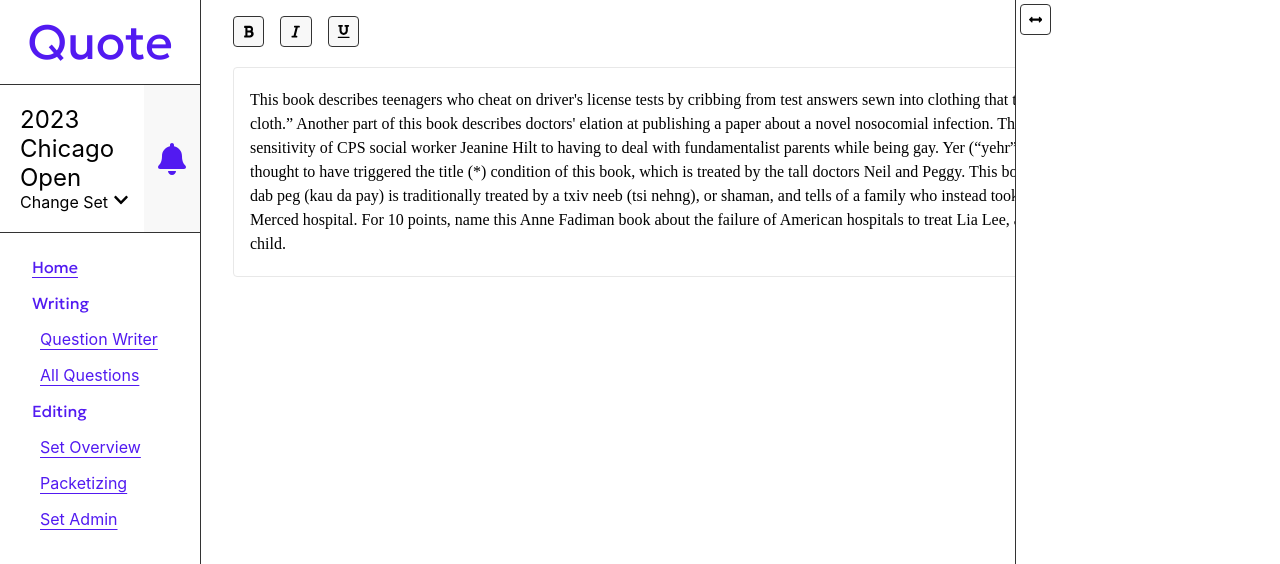
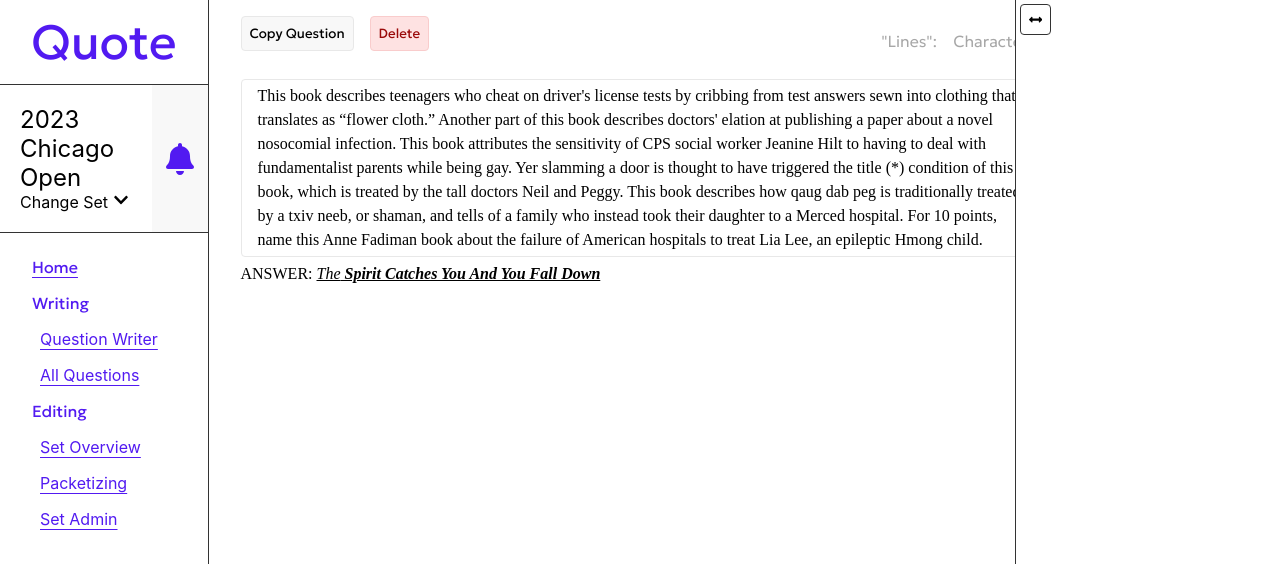
Before and after one commit to grapesmoker/qb-question-platform, a React (Create React App) app in the folder client/: page /slate in a window 1280 px wide. Shown: the top 564 px of the page. Built offline with nearby package versions, Linux system fonts and the light colour scheme.

Commit message:
add basic PG functionality, answerline skeleton

```diff
--- /dev/null
+++ b/client/src/components/answerline.js
@@ -0,0 +1,16 @@
+export function Answerline() {
+  return (
+    <span className="main-answer">
+      ANSWER:{" "}
+      <u>
+        <em>
+          The<strong> Spirit Catches You And You Fall Down</strong>
+        </em>
+      </u>
+    </span>
+  );
+}
+
+const MainAnswer = ({ children }) => {
+  <span className="main-answer">ANSWER: {children}</span>;
+};
--- a/client/src/components/slateEditor.css
+++ b/client/src/components/slateEditor.css
@@ -1,8 +1,13 @@
 .editor-container {
   display: flex;
   flex-direction: column;
-  row-gap: .5em;
-  width: 60em;
+  row-gap: 0.5em;
+  width: 80%;
+  max-width: 800px;
+}
+
+p {
+  display: inline;
 }
 
 [data-slate-editor="true"] {
@@ -86,8 +91,13 @@ accept {
 .bubble-menu {
   display: flex;
   background-color: var(--primary-color);
-  opacity: .9;
+  opacity: 0.9;
   border-radius: 4px;
+  position: absolute;
+  z-index: 1;
+  top: -10000px;
+  left: -10000px;
+  margin-top: -6px;
 }
 
 .bubble-menu button {
@@ -112,3 +122,7 @@ accept {
 .answerline-editor {
   flex-grow: 1;
 }
+
+.main-answer {
+  font-family: 'Times New Roman', Times, serif;
+}
--- a/client/src/components/slateEditor.js
+++ b/client/src/components/slateEditor.js
@@ -1,10 +1,11 @@
 import React, { useCallback, useMemo } from "react";
 import isHotkey from "is-hotkey";
 import { Editable, withReact, Slate } from "slate-react";
-import { createEditor, Editor } from "slate";
+import { createEditor } from "slate";
 import { withHistory } from "slate-history";
 import "./slateEditor.css";
-import { SlateToolbar, toggleMark } from "./slateToolbar";
+import { SlateToolbar, HoveringToolbar, toggleMark } from "./slateToolbar";
+import { Answerline } from "./answerline";
 
 const HOTKEYS = {
   "mod+b": "bold",
@@ -16,16 +17,17 @@ const SlateEditor = () => {
   const renderElement = useCallback((props) => <Element {...props} />, []);
   const renderLeaf = useCallback((props) => <Leaf {...props} />, []);
 
-  const editor = useMemo(() => withHistory(withReact(createEditor())), []);
+  const editor = useMemo(() => withInlines(withReact(withHistory(createEditor()))), []);
 
   return (
     <div className="editor-container">
       <Slate editor={editor} initialValue={initialValue}>
-        <SlateToolbar />
+        <SlateToolbar editor={editor} />
+        <HoveringToolbar />
         <Editable
           renderElement={renderElement}
           renderLeaf={renderLeaf}
-          placeholder="Enter some rich text…"
+          placeholder="Write a question…"
           spellCheck
           autoFocus
           onKeyDown={(event) => {
@@ -38,6 +40,7 @@ const SlateEditor = () => {
             }
           }}
         />
+        <Answerline />
       </Slate>
     </div>
   );
@@ -46,41 +49,12 @@ const SlateEditor = () => {
 const Element = ({ attributes, children, element }) => {
   const style = { textAlign: element.align };
   switch (element.type) {
-    case "block-quote":
+    case "pronunciation-guide":
       return (
-        <blockquote style={style} {...attributes}>
+        <span style={style} {...attributes}>
           {children}
-        </blockquote>
-      );
-    case "bulleted-list":
-      return (
-        <ul style={style} {...attributes}>
-          {children}
-        </ul>
-      );
-    case "heading-one":
-      return (
-        <h1 style={style} {...attributes}>
-          {children}
-        </h1>
-      );
-    case "heading-two":
-      return (
-        <h2 style={style} {...attributes}>
-          {children}
-        </h2>
-      );
-    case "list-item":
-      return (
-        <li style={style} {...attributes}>
-          {children}
-        </li>
-      );
-    case "numbered-list":
-      return (
-        <ol style={style} {...attributes}>
-          {children}
-        </ol>
+          <span className="pronunciation-guide">("{element.pg}")</span>
+        </span>
       );
     default:
       return (
@@ -116,10 +90,40 @@ const initialValue = [
     type: "paragraph",
     children: [
       {
-        text: "This book describes teenagers who cheat on driver's license tests by cribbing from test answers sewn into clothing that translates as “flower cloth.” Another part of this book describes doctors' elation at publishing a paper about a novel nosocomial infection. This book attributes the sensitivity of CPS social worker Jeanine Hilt to having to deal with fundamentalist parents while being gay. Yer (“yehr”) slamming a door is thought to have triggered the title (*) condition of this book, which is treated by the tall doctors Neil and Peggy. This book describes how qaug dab peg (kau da pay) is traditionally treated by a txiv neeb (tsi nehng), or shaman, and tells of a family who instead took their daughter to a Merced hospital. For 10 points, name this Anne Fadiman book about the failure of American hospitals to treat Lia Lee, an epileptic Hmong child.",
+        text: "This book describes teenagers who cheat on driver's license tests by cribbing from test answers sewn into clothing that translates as “flower cloth.” Another part of this book describes doctors' elation at publishing a paper about a novel nosocomial infection. This book attributes the sensitivity of CPS social worker Jeanine Hilt to having to deal with fundamentalist parents while being gay. Yer slamming a door is thought to have triggered the title (*) condition of this book, which is treated by the tall doctors Neil and Peggy. This book describes how qaug dab peg is traditionally treated by a txiv neeb, or shaman, and tells of a family who instead took their daughter to a Merced hospital. For 10 points, name this Anne Fadiman book about the failure of American hospitals to treat Lia Lee, an epileptic Hmong child.",
       },
     ],
   },
 ];
 
+const withInlines = editor => {
+  const {
+    insertData,
+    insertText,
+    isInline,
+    isElementReadOnly,
+    isSelectable,
+  } = editor
+
+  editor.isInline = element =>
+    ['link', 'button', 'badge'].includes(element.type) || isInline(element)
+
+  editor.isElementReadOnly = element =>
+    element.type === 'badge' || isElementReadOnly(element)
+
+  editor.isSelectable = element =>
+    element.type !== 'badge' && isSelectable(element)
+
+  editor.insertText = text => {
+      insertText(text)
+  }
+
+  editor.insertData = data => {
+    insertData(data)
+  }
+
+  return editor
+}
+
+
 export default SlateEditor;
--- a/client/src/components/slateToolbar.js
+++ b/client/src/components/slateToolbar.js
@@ -1,19 +1,26 @@
-import { useSlate } from "slate-react";
-import { Editor } from "slate";
+import { useSlate, useFocused } from "slate-react";
+import { useRef, useEffect } from "react";
+import { Transforms, Editor, Range } from "slate";
 import { FaBold, FaItalic, FaUnderline, FaNapster } from "react-icons/fa";
 
 export function SlateToolbar() {
   return (
-    <div className="editor-toolbar-buttons">
-      <MarkButton format="bold" icon="bold" />
-      <MarkButton format="italic" icon="italic" />
-      <MarkButton format="underline" icon="underline" />
+    <div className="editor-toolbar">
+      <div className="editor-toolbar-buttons">
+        <button className="editor-toolbar-copy-question">Copy Question</button>
+        <button className="editor-toolbar-delete-question">Delete</button>
+      </div>
+      <div className="editor-toolbar-question-length">
+        <span>"Lines": </span>
+        <span>Characters: </span>
+      </div>
     </div>
   );
 }
 
 const MarkButton = ({ format, icon }) => {
   const editor = useSlate();
+
   switch (icon) {
     case "bold":
       var buttonIcon = <FaBold />;
@@ -40,6 +47,97 @@ const MarkButton = ({ format, icon }) => {
   );
 };
 
+const AddPGButton = () => {
+  const editor = useSlate();
+  return (
+    <button
+      onMouseDown={(event) => {
+        event.preventDefault();
+        const pg = window.prompt("Enter the pronunciation guide:");
+        if (!pg) return;
+        insertLink(editor, pg);
+      }}
+    >
+      PG
+    </button>
+  );
+};
+
+const insertLink = (editor, pg) => {
+  if (editor.selection) {
+    wrapLink(editor, pg);
+  }
+};
+
+const wrapLink = (editor, pg) => {
+  const { selection } = editor;
+  const isCollapsed = selection && Range.isCollapsed(selection);
+  const link = {
+    type: "pronunciation-guide",
+    pg,
+    children: isCollapsed ? [{ text: selection }] : [],
+  };
+
+  if (isCollapsed) {
+    Transforms.insertNodes(editor, link);
+  } else {
+    Transforms.wrapNodes(editor, link, { split: true });
+    Transforms.collapse(editor, { edge: "end" });
+  }
+};
+
+export const HoveringToolbar = () => {
+  const ref = useRef();
+  const editor = useSlate();
+  const inFocus = useFocused();
+
+  useEffect(() => {
+    const el = ref.current;
+    const { selection } = editor;
+
+    if (!el) {
+      return;
+    }
+
+    if (
+      !selection ||
+      !inFocus ||
+      Range.isCollapsed(selection) ||
+      Editor.string(editor, selection) === ""
+    ) {
+      el.removeAttribute("style");
+      return;
+    }
+
+    const domSelection = window.getSelection();
+    const domRange = domSelection.getRangeAt(0);
+    const rect = domRange.getBoundingClientRect();
+    el.style.opacity = "1";
+    el.style.top = `${rect.top + window.scrollY - el.offsetHeight}px`;
+    el.style.left = `${
+      rect.left + window.scrollX - el.offsetWidth / 2 + rect.width / 2
+    }px`;
+  });
+
+  return (
+    <div>
+      <div
+        ref={ref}
+        className="bubble-menu"
+        onMouseDown={(e) => {
+          // prevent toolbar from taking focus away from editor
+          e.preventDefault();
+        }}
+      >
+        <MarkButton format="bold" icon="bold" />
+        <MarkButton format="italic" icon="italic" />
+        <MarkButton format="underline" icon="underline" />
+        <AddPGButton />
+      </div>
+    </div>
+  );
+};
+
 export const toggleMark = (editor, format) => {
   const isActive = isMarkActive(editor, format);
 
```
